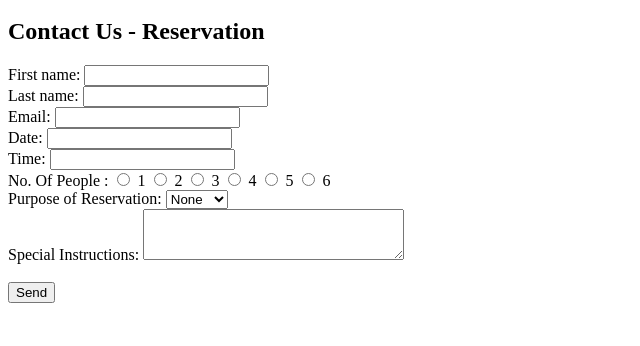
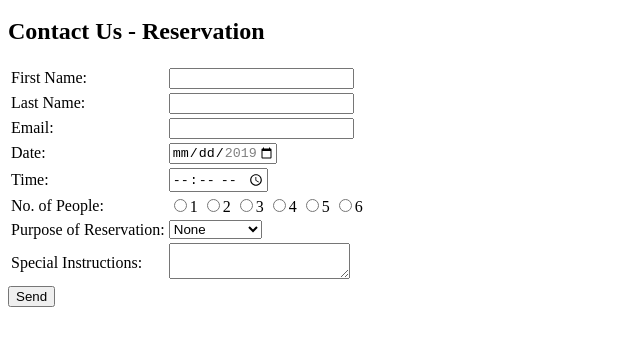
Before and after one commit to shantatei/Exercises, a plain HTML site: page Session 1/Blackgoose/contact.html in a window 1280 px wide. Shown: the part 154-500 px from the top of the page, without its empty margins (0-640 px from the left). Drawn offline with Linux system fonts and the light colour scheme.

Commit message:
session 1

```diff
--- a/Session 1/Blackgoose/contact.html
+++ b/Session 1/Blackgoose/contact.html
@@ -20,47 +20,56 @@
 
     <h2>Contact Us - Reservation</h2>
     <form>
-        <label for="fname">First name:</label>
-        <input type="text" id="fname" name="fname">
-        <br>
-        <label for="lname">Last name:</label>
-        <input type="text" id="lname" name="lname">
-        <br>
-        <label for="email">Email:</label>
-        <input type="text" id="email" name="email">
-        <br>
-        <label for="date">Date:</label>
-        <input type="text" id="date" name="date">
-        <br>
-        <label for="time">Time:</label>
-        <input type="text" id="time" name="time">
-        <br>
-        <text>No. Of People :</text>
-        <input type="radio" id="1"value="1">
-        <label for="1">1</label>
-        <input type="radio" id="2"  value="2">
-        <label for="2">2</label>
-        <input type="radio" id="3" value="3">
-        <label for="3">3</label>
-        <input type="radio" id="4" value="4">
-        <label for="4">4</label>
-        <input type="radio" id="5" value="5">
-        <label for="5">5</label>
-        <input type="radio" id="6" value="6">
-        <label for="6">6</label>
-        <br>
-        <label>Purpose of Reservation:</label>
-        <SELECT NAME="team_idID=team_id">
-            <OPTION VALUE=1>None</OPTION>
-            <OPTION VALUE=2>Dinner</OPTION>
-            <OPTION VALUE=3>Lunch</OPTION>
-        </SELECT>
-        <br>
-        <label>Special Instructions:</label>
-        <textarea name="" id="" cols="30" rows="3"></textarea>
+        <table>
+            <tr>
+                <td>First Name:</td>
+                <td><input type="text" name="first_name" maxlength="50"></td>
+            </tr>
+            <tr>
+                <td>Last Name:</td>
+                <td><input type="text" name="last_name" maxlength="50"></td>
+            </tr>
+            <tr>
+                <td>Email:</td>
+                <td><input type="email" name="email"></td>
+            </tr>
+            <tr>
+                <td>Date:</td>
+                <td><input type="date" name="date" min="2019-09-01" max="2019-10-01"></td>
+            </tr>
+             <tr>
+                <td>Time:</td>
+                <td><input type="time" name="time"></td>
+            </tr>
+            <tr>
+                <td>No. of People:</td>
+                <td>
+                  <input type="radio" name="pax" value="1">1
+                  <input type="radio" name="pax" value="1">2
+                  <input type="radio" name="pax" value="1">3
+                  <input type="radio" name="pax" value="1">4
+                  <input type="radio" name="pax" value="1">5
+                  <input type="radio" name="pax" value="1">6
+                </td>
+            </tr>
+            <tr>
+                <td>Purpose of Reservation:</td>
+                <td>
+                <select name="purpose">
+                  <option value="None">None</option>
+                  <option value="Anniversary">Anniversary</option>
+                  <option value="Birthday">Birthday</option>
+                </select>
+                </td>
+            </tr>
+            <tr>
+                <td>Special Instructions:</td>
+                <td>
+                <textarea name="special"></textarea>
+                </td>
+            </tr>
+        </table>
 
-        <br>
-        <br>
         <button type="submit">Send</button>
       </form>
 </body>
```
